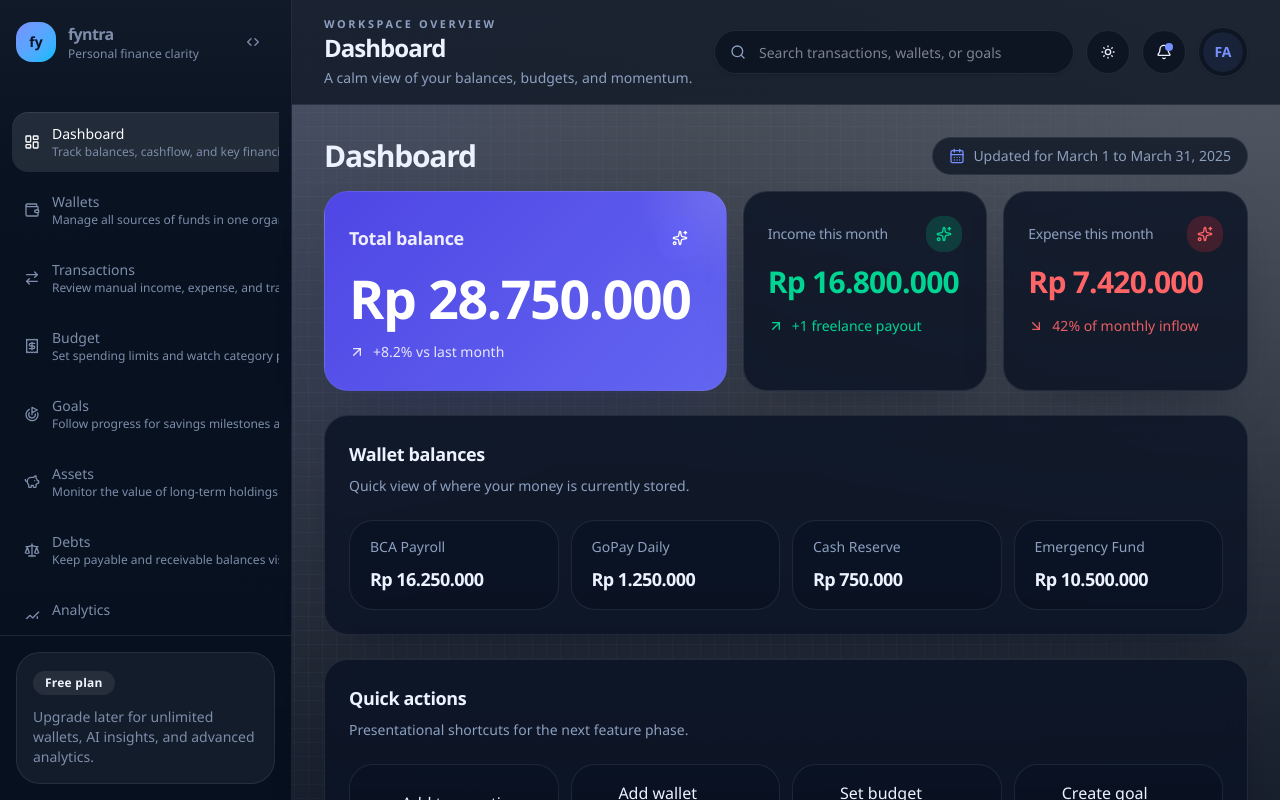
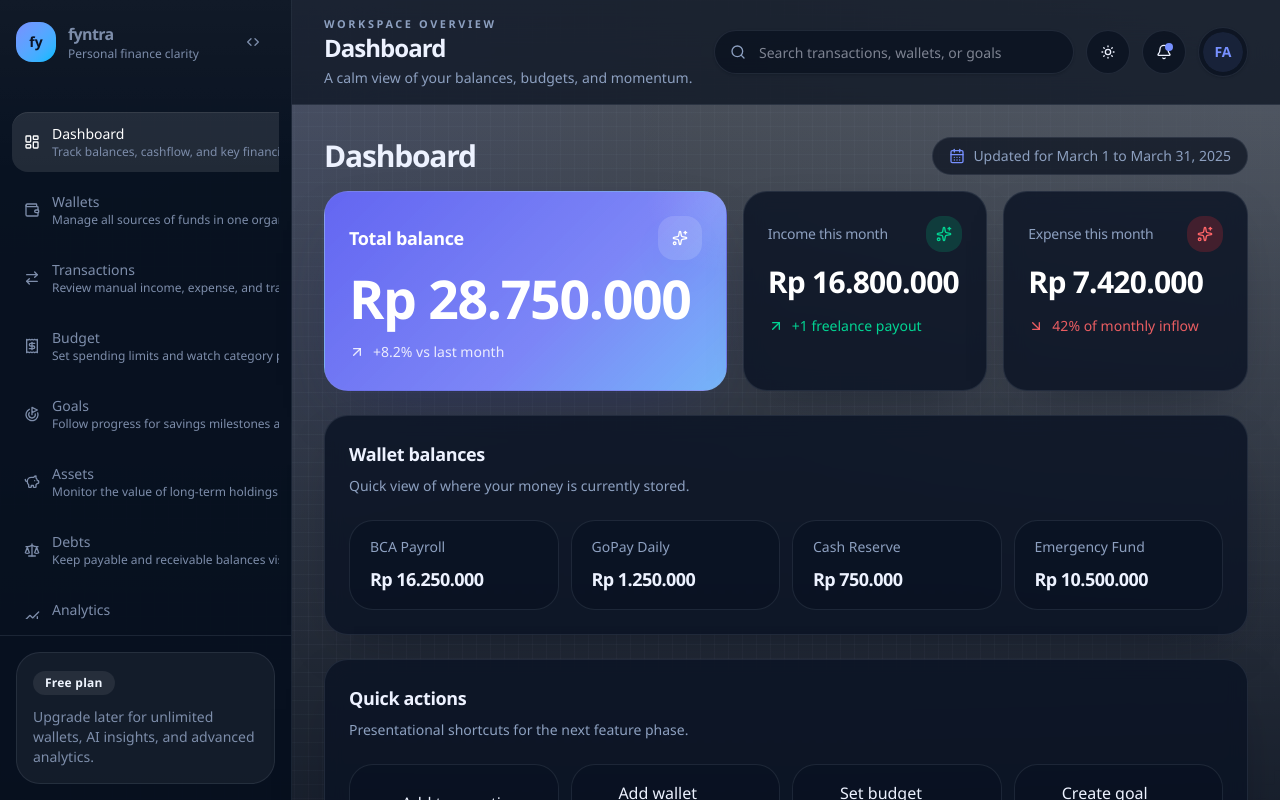
Before and after one commit to Faizax26/Fyntra, a Next.js app: page /app/dashboard in a window 1280 px wide. Shown: the top 800 px of the page. Built offline with nearby package versions, Linux system fonts and the light colour scheme.

Commit message:
Perkuat styling KPI dashboard

```diff
--- a/src/components/dashboard/metric-card.tsx
+++ b/src/components/dashboard/metric-card.tsx
@@ -27,6 +27,13 @@ export function MetricCard({
   const trendUp = metric.delta.startsWith("+") || metric.tone === "positive";
   const isIncome = metric.label === "Income this month";
   const isExpense = metric.label === "Expense this month";
+  const featuredStyle = featured
+    ? {
+        backgroundImage:
+          "radial-gradient(circle at top right, rgba(255, 255, 255, 0.12), transparent 18%), linear-gradient(135deg, rgba(99, 102, 241, 0.92) 0%, rgba(129, 140, 248, 0.84) 60%, rgba(125, 211, 252, 0.72) 100%)",
+        backgroundColor: "#6366f1"
+      }
+    : undefined;
 
   return (
     <motion.div
@@ -43,13 +50,14 @@ export function MetricCard({
           featured &&
             "kpi-card-featured border-transparent text-white shadow-lg ring-1 ring-indigo-500/20 dark:border-transparent dark:shadow-xl"
         )}
+        style={featuredStyle}
       >
         <CardHeader className="pb-3">
           <div className="flex items-center justify-between">
             <CardTitle
               className={cn(
                 "text-sm font-medium text-slate-500 dark:text-muted-foreground",
-                featured && "text-lg font-semibold text-white/90 dark:text-white/90"
+                featured && "text-lg font-semibold text-white/90 dark:text-white"
               )}
             >
               {metric.label}
@@ -59,8 +67,7 @@ export function MetricCard({
                 "flex size-9 items-center justify-center rounded-2xl bg-indigo-100 text-indigo-500 dark:bg-indigo-500/20 dark:text-indigo-300",
                 isIncome && "bg-emerald-100 text-emerald-600 dark:bg-emerald-500/20 dark:text-emerald-400",
                 isExpense && "bg-red-100 text-red-600 dark:bg-red-500/20 dark:text-red-400",
-                featured &&
-                  "size-11 bg-white/20 text-white dark:bg-indigo-500/20 dark:text-white shadow-[0_16px_34px_-18px_rgba(56,87,255,0.8)]"
+                featured && "size-11 bg-white/18 text-white dark:bg-white/12 dark:text-white shadow-[0_16px_34px_-18px_rgba(56,87,255,0.55)]"
               )}
             >
               <Sparkles className="size-4" />
@@ -70,12 +77,8 @@ export function MetricCard({
         <CardContent>
           <div
             className={cn(
-              "font-semibold tabular-nums tracking-tight text-slate-900 dark:text-foreground",
-              featured
-                ? "text-[2.8rem] leading-none text-white sm:text-[3.35rem] dark:text-white"
-                : "text-2xl sm:text-3xl",
-              isIncome && "text-emerald-600 dark:text-emerald-400",
-              isExpense && "text-red-600 dark:text-red-400"
+              "font-semibold tabular-nums tracking-tight text-slate-900 dark:text-white",
+              featured ? "text-[2.8rem] leading-none text-white sm:text-[3.35rem] dark:text-white" : "text-2xl sm:text-3xl"
             )}
           >
             {displayValue}
```
